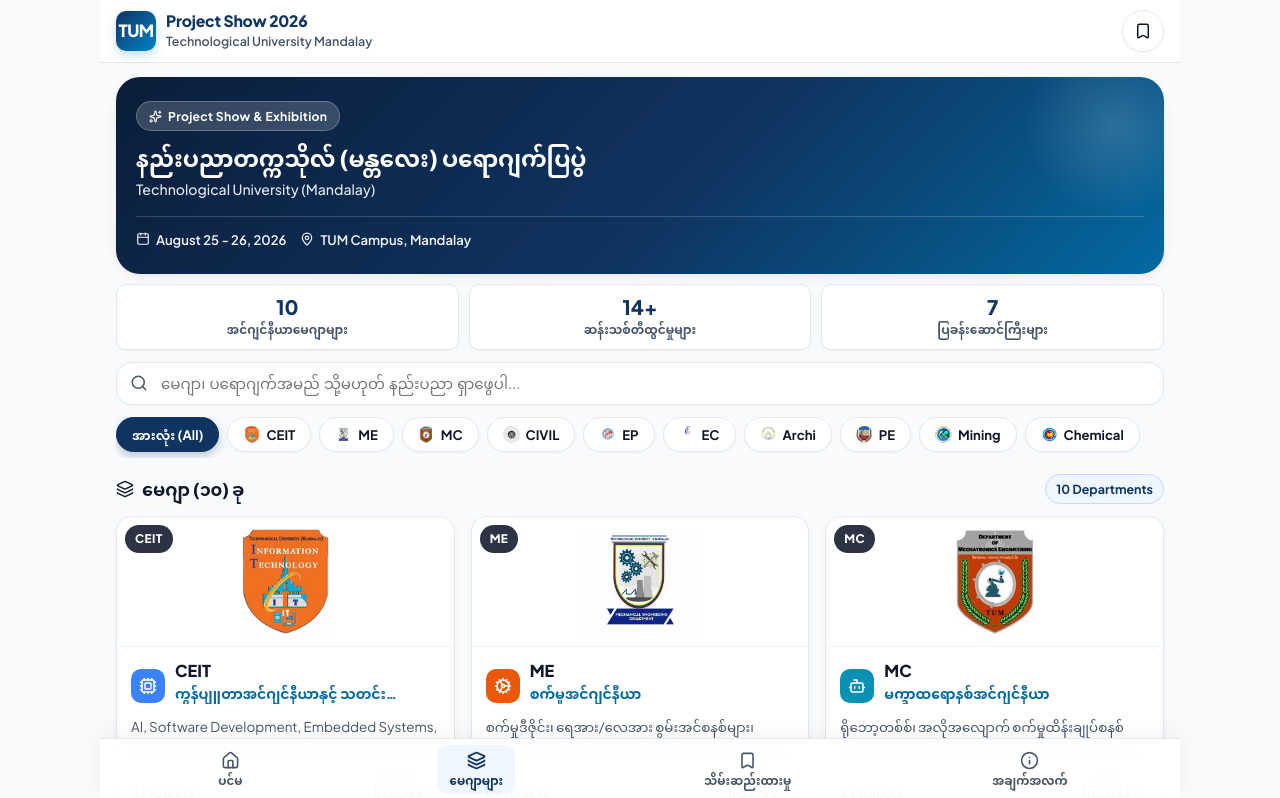
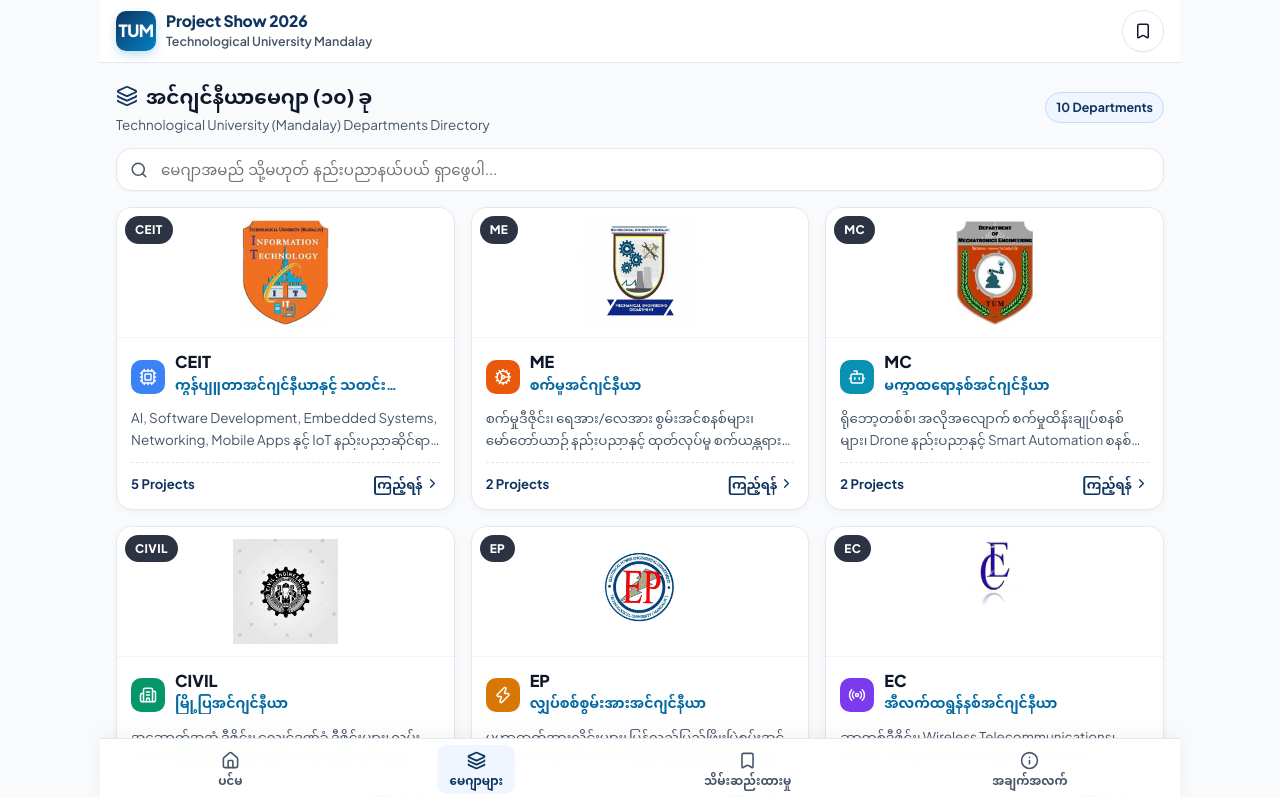
Before and after one commit to AungPhyoeNaing/tum-project-show, a React (Vite) app: page /majors in a window 1280 px wide. Shown: the top 798 px of the page. Built offline with nearby package versions, Linux system fonts and the light colour scheme; a web font is replaced by a local one.

Commit message:
Update event date to 21.8.2026, venue to Main Building New Campus, CEIT faculty supervisors, and split Majors tab into dedicated directory

```diff
--- a/src/App.jsx
+++ b/src/App.jsx
@@ -3,6 +3,7 @@
 import Header from './components/Header';
 import FooterNav from './components/FooterNav';
 import Home from './pages/Home';
+import MajorsDirectory from './pages/MajorsDirectory';
 import Major from './pages/Major';
 import ProjectDetail from './pages/ProjectDetail';
 import Bookmarks from './pages/Bookmarks';
@@ -43,7 +44,7 @@
 
         <Routes>
           <Route path="/" element={<Home bookmarks={bookmarks} onToggleBookmark={toggleBookmark} />} />
-          <Route path="/majors" element={<Home bookmarks={bookmarks} onToggleBookmark={toggleBookmark} />} />
+          <Route path="/majors" element={<MajorsDirectory />} />
           <Route path="/major/:majorId" element={<Major bookmarks={bookmarks} onToggleBookmark={toggleBookmark} />} />
           <Route path="/project/:projectId" element={<ProjectDetail bookmarks={bookmarks} onToggleBookmark={toggleBookmark} />} />
           <Route path="/bookmarks" element={<Bookmarks bookmarks={bookmarks} onToggleBookmark={toggleBookmark} />} />
--- a/src/data/mockData.js
+++ b/src/data/mockData.js
@@ -10,6 +10,13 @@
     logo: "/logos/ITLogo.png",
     image: "/logos/ITLogo.png",
     description: "AI, Software Development, Embedded Systems, Networking, Mobile Apps နှင့် IoT နည်းပညာဆိုင်ရာ ပရောဂျက်များ",
+    faculty: [
+      "Daw Khin Myo Chit",
+      "Daw Ei Ei Khaing",
+      "Daw Thandar Soe",
+      "Daw Moh Moh Khaing",
+      "Daw Cho Me Me Maung"
+    ],
     projects: [
       {
         id: "ceit-01",
@@ -18,8 +25,8 @@
         tagline: "Real-time camera feed analysis to dynamic signal timings using computer vision.",
         description: "မန္တလေးမြို့တော်၏ ယာဉ်ကြောပိတ်ဆို့မှုကို လျှော့ချရန်အတွက် Computer Vision နှင့် Deep Learning နည်းပညာများကို အသုံးပြု၍ CCTV ကင်မရာများမှ ယာဉ်အသွားအလာ ပမာဏကို စအချိန်တွက်ချက်ကာ မီးပွိုင့်ချိန်များကို အလိုအလျောက် ချိန်ညှိပေးသည့် စနစ်ဖြစ်ပါသည်။",
         team: ["မောင်ဝင်းကိုကို", "မအေးမြတ်နိုး", "မောင်ဇင်မင်းထက်"],
-        supervisor: "Dr. Kyaw Swar (HOD, CEIT)",
-        boothNo: "Hall A - Booth 01",
+        supervisor: "Daw Khin Myo Chit",
+        boothNo: "Main Building - Room 101",
         tags: ["AI/ML", "Computer Vision", "Python", "IoT"],
         image: "https://images.unsplash.com/photo-1508873696983-2df515122519?auto=format&fit=crop&w=600&q=80",
         features: [
@@ -36,8 +43,8 @@
         tagline: "Bridging the communication gap for deaf and hard-of-hearing communities.",
         description: "အကြားအာရုံချို့တဲ့သူများနှင့် အများပြည်သူကြား ဆက်သွယ်ရေး လွယ်ကူစေရန်အတွက် ဖုန်းကင်မရာမှတစ်ဆင့် မြန်မာလက်သင်္ကေတပြ ဘာသာစကားကို ရယူကာ စာသားနှင့် အသံအဖြစ် ချက်ချင်း ပြောင်းလဲပေးနိုင်သော Mobile App ဖြစ်ပါသည်။",
         team: ["မဆောင်းနှင်းဖြူ", "မောင်ထက်မြက်အောင်"],
-        supervisor: "Daw Khin Myo Aye (Associate Professor)",
-        boothNo: "Hall A - Booth 02",
+        supervisor: "Daw Ei Ei Khaing",
+        boothNo: "Main Building - Room 102",
         tags: ["Mobile App", "TensorFlow Lite", "Flutter", "Accessibility"],
         image: "https://images.unsplash.com/photo-1516321318423-f06f85e504b3?auto=format&fit=crop&w=600&q=80",
         features: [
@@ -52,17 +59,53 @@
         title: "TUM Smart Campus Guidance & Indoor Navigation System",
         titleMm: "TUM ကျောင်းပရဝုဏ်အတွင်း လမ်းညွှန် AR မိုဘိုင်းစနစ်",
         tagline: "Augmented Reality based directional guide for university visitors.",
-        description: "ကျောင်းသို့ လာရောက်လေ့လာသူများနှင့် ကျောင်းသားသစ်များအတွက် TUM ကျောင်းပရဝုဏ်နှင့် အဆောက်အအုံများအတွင်း Augmented Reality (AR) စနစ်ဖြင့် လမ်းညွှန်ပြသပေးမည့် Web & Mobile Application ဖြစ်ပါသည်။",
+        description: "ကျောင်းသို့ လာရောက်လေ့လာသူများနှင့် ကျောင်းသားသစ်များအတွက် TUM New Campus ပင်မဆောင်သစ်အတွင်း Augmented Reality (AR) စနစ်ဖြင့် လမ်းညွှန်ပြသပေးမည့် Web & Mobile Application ဖြစ်ပါသည်။",
         team: ["မောင်ချမ်းမြေ့အောင်", "မသဇင်ဦး"],
-        supervisor: "U Aung Myo Chit (Lecturer)",
-        boothNo: "Hall A - Booth 03",
+        supervisor: "Daw Thandar Soe",
+        boothNo: "Main Building - Room 103",
         tags: ["AR", "WebXR", "React Native", "GIS"],
         image: "https://images.unsplash.com/photo-1526374965328-7f61d4dc18c5?auto=format&fit=crop&w=600&q=80",
         features: [
           "Live camera AR directional arrows",
-          "Interactive 3D Map of TUM Campus",
+          "Interactive 3D Map of TUM New Campus",
           "Event location finder during project show",
           "Department directory integration"
+        ]
+      },
+      {
+        id: "ceit-04",
+        title: "Smart Attendance & Face Recognition System for TUM Classrooms",
+        titleMm: "ကျောင်းသားများ မျက်နှာဖတ်၍ အလိုအလျောက် ပျက်ကွက်/တက်ရောက်မှတ်တမ်းစနစ်",
+        tagline: "AI facial recognition for automated student attendance tracking.",
+        description: "စာသင်ခန်းများအတွင်း ကျောင်းသားများ၏ တက်ရောက်မှုကို ကင်မရာမှတစ်ဆင့် မျက်နှာဖတ်၍ အလိုအလျောက် မှတ်တမ်းတင်ပေးပြီး အချိန်ကုန်သက်သာစေမည့် AI Smart Attendance စနစ်ဖြစ်ပါသည်။",
+        team: ["မောင်သုတအောင်", "မဝင်းလဲ့ရွှေရည်", "မောင်ကျော်ဇင်ထွန်း"],
+        supervisor: "Daw Moh Moh Khaing",
+        boothNo: "Main Building - Room 104",
+        tags: ["AI/ML", "Face Recognition", "Python", "Computer Vision"],
+        image: "https://images.unsplash.com/photo-1517694712202-14dd9538aa97?auto=format&fit=crop&w=600&q=80",
+        features: [
+          "High accuracy multi-face detection in classroom lighting",
+          "Real-time attendance export to Excel/CSV",
+          "Anti-spoofing liveness detection",
+          "Mobile notification for student attendance reports"
+        ]
+      },
+      {
+        id: "ceit-05",
+        title: "TUM Online E-Library & Academic Research Repository",
+        titleMm: "တက္ကသိုလ် သုတေသနစာတမ်းများနှင့် e-Library မိုဘိုင်းစနစ်",
+        tagline: "Centralized digital library for thesis, past papers, and engineering publications.",
+        description: "TUM ကျောင်းသား/သူများ၏ ဘွဲ့ယူသုတေသနစာတမ်းများ၊ စာအုပ်များနှင့် သင်ရိုးစာစောင်များကို လွယ်ကူစွာ ရှာဖွေဖတ်ရှုနိုင်မည့် Digital Library စနစ်ဖြစ်ပါသည်။",
+        team: ["မနန်းခမ်းလှိုင်", "မောင်စည်သူအောင်", "မခင်မြတ်နိုး"],
+        supervisor: "Daw Cho Me Me Maung",
+        boothNo: "Main Building - Room 105",
+        tags: ["Web & Mobile", "React", "Cloud Storage", "Database"],
+        image: "https://images.unsplash.com/photo-1524995997946-a1c2e315a42f?auto=format&fit=crop&w=600&q=80",
+        features: [
+          "Fast full-text thesis search and indexing",
+          "Offline PDF document caching",
+          "Department-wise engineering paper categorization",
+          "User-friendly search with Myanmar & English title support"
         ]
       }
     ]
@@ -397,9 +440,9 @@
   title: "TUM Project Show 2026",
   titleMm: "နည်းပညာတက္ကသိုလ် (မန္တလေး) ပရောဂျက်ပြပွဲ",
   university: "Technological University (Mandalay)",
-  date: "August 25 - 26, 2026",
+  date: "21.8.2026 (Friday)",
   time: "9:00 AM - 4:30 PM",
-  location: "Main Gymnasium & Academic Halls, TUM Campus, Patheingyi, Mandalay",
+  location: "Main Building (New Campus), TUM • ပင်မဆောင်သစ်",
   contact: "info@tum.edu.mm | +95 9 123 456 789",
-  welcomeMessage: "နည်းပညာတက္ကသိုလ် (မန္တလေး) ၏ ကျောင်းသား/သူများမှ ရေးဆွဲဖန်တီးထားသော အဆင့်မြင့် နည်းပညာ ပရောဂျက်များကို လာရောက်လေ့လာရန် နွေးထွေးစွာ ဖိတ်ခေါ်အပ်ပါသည်။"
+  welcomeMessage: "နည်းပညာတက္ကသိုလ် (မန္တလေး) New Campus ပင်မဆောင်သစ်တွင် ကျင်းပမည့် ကျောင်းသား/သူများ၏ အဆင့်မြင့် နည်းပညာ ပရောဂျက်များပြပွဲသို့ လာရောက်လေ့လာရန် နွေးထွေးစွာ ဖိတ်ခေါ်အပ်ပါသည်။"
 };
--- a/src/pages/Home.jsx
+++ b/src/pages/Home.jsx
@@ -1,8 +1,8 @@
 import React, { useState, useMemo } from 'react';
 import { MAJORS_DATA, SHOW_INFO } from '../data/mockData';
-import MajorCard from '../components/MajorCard';
 import ProjectCard from '../components/ProjectCard';
 import { Search, X, Calendar, MapPin, Sparkles, Layers } from 'lucide-react';
+import { Link } from 'react-router-dom';
 
 export default function Home({ bookmarks, onToggleBookmark }) {
   const [searchQuery, setSearchQuery] = useState('');
@@ -30,7 +30,8 @@
         p.titleMm.includes(q) ||
         p.description.toLowerCase().includes(q) ||
         p.tags.some(t => t.toLowerCase().includes(q)) ||
-        p.majorCode.toLowerCase().includes(q)
+        p.majorCode.toLowerCase().includes(q) ||
+        (p.supervisor && p.supervisor.toLowerCase().includes(q))
       );
     }
 
@@ -58,25 +59,25 @@
           </div>
           <div className="meta-item">
             <MapPin size={14} />
-            <span>TUM Campus, Mandalay</span>
+            <span>{SHOW_INFO.location}</span>
           </div>
         </div>
       </section>
 
       {/* Event Stats Metric Bar */}
       <div className="event-stats-bar">
+        <Link to="/majors" className="stat-item" style={{ cursor: 'pointer' }}>
+          <span className="stat-number">10</span>
+          <span className="stat-label">မေဂျာများ (ကြည့်ရန်)</span>
+        </Link>
         <div className="stat-item">
-          <span className="stat-number">10</span>
-          <span className="stat-label">အင်ဂျင်နီယာမေဂျာများ</span>
+          <span className="stat-number">{totalProjectsCount}</span>
+          <span className="stat-label">ပရောဂျက်များ</span>
         </div>
-        <div className="stat-item">
-          <span className="stat-number">{totalProjectsCount}+</span>
-          <span className="stat-label">ဆန်းသစ်တီထွင်မှုများ</span>
-        </div>
-        <div className="stat-item">
+        <Link to="/info" className="stat-item" style={{ cursor: 'pointer' }}>
           <span className="stat-number">7</span>
-          <span className="stat-label">ပြခန်းဆောင်ကြီးများ</span>
-        </div>
+          <span className="stat-label">ပြခန်းဆောင် လမ်းညွှန်</span>
+        </Link>
       </div>
 
       {/* Global Search Bar */}
@@ -86,7 +87,7 @@
           <input
             type="text"
             className="search-input"
-            placeholder="မေဂျာ၊ ပရောဂျက်အမည် သို့မဟုတ် နည်းပညာ ရှာဖွေပါ..."
+            placeholder="မေဂျာ၊ ပရောဂျက် သို့မဟုတ် ကြီးကြပ်ဆရာမ အမည် ရှာပါ..."
             value={searchQuery}
             onChange={(e) => setSearchQuery(e.target.value)}
           />
@@ -105,7 +106,7 @@
             className={`chip-btn ${selectedMajorFilter === 'ALL' ? 'active' : ''}`}
             onClick={() => setSelectedMajorFilter('ALL')}
           >
-            အားလုံး (All)
+            အားလုံး (All Projects)
           </button>
           {MAJORS_DATA.map(major => (
             <button
@@ -122,14 +123,16 @@
         </div>
       </div>
 
+      {/* Main Project Showcase Feed */}
       <div className="main-content">
-        {/* If user is searching or has selected a specific department filter chip */}
-        {searchQuery.trim() !== '' || selectedMajorFilter !== 'ALL' ? (
-          <div>
         <div className="section-header">
           <h3 className="section-title">
-                <Search size={18} />
-                {searchQuery ? `"${searchQuery}" ရှာဖွေတွေ့ရှိချက်များ` : `${selectedMajorFilter.toUpperCase()} ပရောဂျက်များ`}
+            <Layers size={18} />
+            {searchQuery
+              ? `"${searchQuery}" ရှာဖွေတွေ့ရှိချက်များ`
+              : selectedMajorFilter !== 'ALL'
+                ? `${selectedMajorFilter.toUpperCase()} ပရောဂျက်များ`
+                : 'ပြပွဲ ပရောဂျက်များ အားလုံး'}
           </h3>
           <span className="section-badge">{displayedProjects.length} Projects</span>
         </div>
@@ -150,26 +153,7 @@
           <div className="empty-state">
             <Search size={36} />
             <h3>ရှာဖွေမှုမတွေ့ရှိပါ</h3>
-                <p>ကိုက်ညီသော ပရောဂျက် သို့မဟုတ် မေဂျာ မရှိသေးပါ။ အခြားစကားလုံးဖြင့် ထပ်မံရှာဖွေကြည့်ပါ။</p>
-              </div>
-            )}
-          </div>
-        ) : (
-          /* Default View: 10 Majors Grid */
-          <div>
-            <div className="section-header">
-              <h3 className="section-title">
-                <Layers size={18} />
-                မေဂျာ (၁၀) ခု
-              </h3>
-              <span className="section-badge">10 Departments</span>
-            </div>
-
-            <div className="major-grid">
-              {MAJORS_DATA.map(major => (
-                <MajorCard key={major.id} major={major} />
-              ))}
-            </div>
+            <p>"{searchQuery}" နှင့် ကိုက်ညီသော ပရောဂျက် မရှိသေးပါ။ အခြားစကားလုံးဖြင့် ထပ်မံရှာဖွေကြည့်ပါ။</p>
           </div>
         )}
       </div>
--- a/src/pages/Info.jsx
+++ b/src/pages/Info.jsx
@@ -64,7 +64,7 @@
 
         <div style={{ display: 'grid', gridTemplateColumns: '1fr', gap: '8px', marginBottom: '20px', fontSize: '0.84rem' }}>
           <div style={{ padding: '10px 14px', background: '#eff6ff', borderRadius: 'var(--radius-sm)', borderLeft: '4px solid #3b82f6' }}>
-            <strong style={{ color: '#1e40af' }}>Hall A (CEIT & Mobile Zone):</strong> ပထမထပ် အဓိက ခန်းမကြီး
+            <strong style={{ color: '#1e40af' }}>Hall A (CEIT & Software Zone):</strong> Main Building (ပင်မဆောင်သစ်) ပထမထပ် ခန်းမ
           </div>
           <div style={{ padding: '10px 14px', background: '#fff7ed', borderRadius: 'var(--radius-sm)', borderLeft: '4px solid #ea580c' }}>
             <strong style={{ color: '#9a3412' }}>Outdoor Mech Zone (ME):</strong> စက်မှုအဆောက်အအုံ ရှေ့ဝန်း
--- /dev/null
+++ b/src/pages/MajorsDirectory.jsx
@@ -0,0 +1,67 @@
+import React, { useState } from 'react';
+import { MAJORS_DATA } from '../data/mockData';
+import MajorCard from '../components/MajorCard';
+import { Layers, Search, X } from 'lucide-react';
+
+export default function MajorsDirectory() {
+  const [searchQuery, setSearchQuery] = useState('');
+
+  const filteredMajors = searchQuery.trim() === ''
+    ? MAJORS_DATA
+    : MAJORS_DATA.filter(m =>
+        m.name.toLowerCase().includes(searchQuery.toLowerCase()) ||
+        m.nameMm.includes(searchQuery) ||
+        m.shortCode.toLowerCase().includes(searchQuery.toLowerCase()) ||
+        m.description.toLowerCase().includes(searchQuery.toLowerCase())
+      );
+
+  return (
+    <div className="main-content" style={{ paddingTop: '16px' }}>
+      {/* Page Header */}
+      <div className="section-header" style={{ marginBottom: '12px' }}>
+        <div>
+          <h2 style={{ fontSize: '1.25rem', fontWeight: 800, color: 'var(--text-main)', display: 'flex', alignItems: 'center', gap: '8px' }}>
+            <Layers size={22} color="var(--primary)" />
+            အင်ဂျင်နီယာမေဂျာ (၁၀) ခု
+          </h2>
+          <p style={{ fontSize: '0.84rem', color: 'var(--text-muted)', marginTop: '2px' }}>
+            Technological University (Mandalay) Departments Directory
+          </p>
+        </div>
+        <span className="section-badge">{filteredMajors.length} Departments</span>
+      </div>
+
+      {/* Department Search */}
+      <div className="search-box" style={{ marginBottom: '16px' }}>
+        <Search size={18} className="search-icon" />
+        <input
+          type="text"
+          className="search-input"
+          placeholder="မေဂျာအမည် သို့မဟုတ် နည်းပညာနယ်ပယ် ရှာဖွေပါ..."
+          value={searchQuery}
+          onChange={(e) => setSearchQuery(e.target.value)}
+        />
+        {searchQuery && (
+          <button className="clear-search" onClick={() => setSearchQuery('')} aria-label="Clear Search">
+            <X size={16} />
+          </button>
+        )}
+      </div>
+
+      {/* Majors Grid */}
+      {filteredMajors.length > 0 ? (
+        <div className="major-grid">
+          {filteredMajors.map(major => (
+            <MajorCard key={major.id} major={major} />
+          ))}
+        </div>
+      ) : (
+        <div className="empty-state">
+          <Search size={36} />
+          <h3>မေဂျာ ရှာမတွေ့ပါ</h3>
+          <p>"{searchQuery}" နှင့် ကိုက်ညီသော မေဂျာ မရှိသေးပါ။ အခြားစကားလုံးဖြင့် ရှာဖွေကြည့်ပါ။</p>
+        </div>
+      )}
+    </div>
+  );
+}
```
Also changed, not shown: src/pages/Major.jsx (+15 -0 lines). Lines whose indentation alone changed are shown as unchanged.
